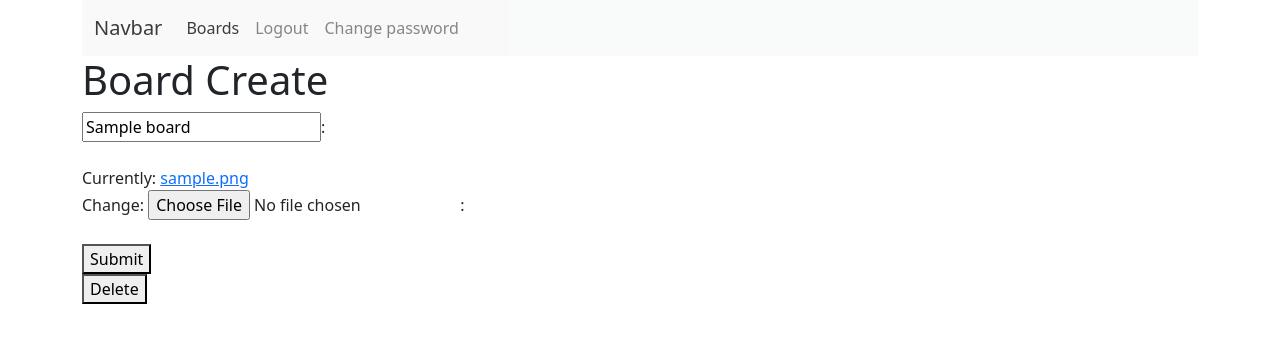
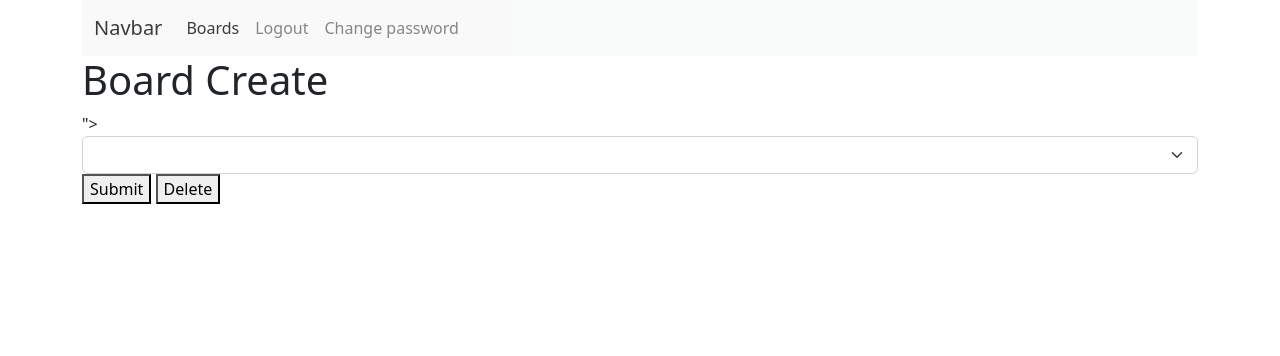
Before and after one commit to MaksatNiiazov/Trello, a Django app: page /board-user/1 in a window 1280 px wide. Shown: the top 356 px of the page. Run offline with Django 4.2, Linux system fonts and the light colour scheme; a user stored in the database is signed in; tables that the repository leaves empty hold one stand-in row (values such as "Sample post"); lists and menus that the app fills with data are empty.

Commit message:
'somefixes'

```diff
--- a/sourse/templates/base.html
+++ b/sourse/templates/base.html
@@ -25,10 +25,11 @@ background-position: center center; background-repeat: no-repeat;">
         </button>
         <div class="collapse navbar-collapse" id="navbarNav">
           <ul class="navbar-nav">
-            <li class="nav-item">
+
+              {% if user.is_authenticated %}
+              <li class="nav-item">
                 <a class="nav-link active" href="{% url 'board_list' %}">Boards</a>
             </li>
-              {% if user.is_authenticated %}
                 <li class="nav-item">
                   <a class="nav-link" href="{% url 'logout' %}">Logout</a>
                 </li>
--- a/sourse/templates/trello_app/board_detail.html
+++ b/sourse/templates/trello_app/board_detail.html
@@ -11,7 +11,7 @@
     <div class="dropdown">
 
 
-      <a class="btn btn-secondary dropdown-toggle" href="#" role="button" id="dropdownMenuLink" data-bs-toggle="dropdown" aria-expanded="false">
+      <a class="btn btn-secondary dropdown-toggle" href="" role="button" id="dropdownMenuLink" data-bs-toggle="dropdown" aria-expanded="false">
         Users
       </a>
 
@@ -20,7 +20,7 @@
                 <li><a class="dropdown-item" href="#">{{ user.username }}</a></li>
             {% endfor %}
 
-        <li><a class="dropdown-item" href="#">Add user to Board</a></li>
+        <li><a class="dropdown-item" href="{% url 'board_user' board.id %}">Add user to Board</a></li>
       </ul>
     </div>
 
--- a/sourse/templates/trello_app/board_user.html
+++ b/sourse/templates/trello_app/board_user.html
@@ -3,7 +3,7 @@
 {% block content %}
 <h1>Board Create</h1>
 
-<form action="{% url 'board_update' board_id %}" method="post" enctype="multipart/form-data">
+<form action="{% url 'board_user' board_id %}" method="post" enctype="multipart/form-data">
     {% csrf_token %}
 
     <div class="form-error">{{ form.non_field_errors }}</div>
@@ -12,10 +12,19 @@
         <div class="form-error">{{ f.errors }}</div>
     {% endfor %}
 
-        <input type="hidden", name="users" value="{{ users.pk }}">
+    <input type="hidden", name="title" value="{{form.title}}">
+    <input type="hidden", name="image" value="{{form.image.currently}}">
 
-    <p><label class="form-label" for="">{{form.title}}: </label>{{ f }}</p>
-    <p><label class="form-label" for="">{{form.image}}: </label>{{ f }}</p>
+
+
+<select class="form-select" aria-label="Default select example">
+    {% for user in users %}
+        <option selected>Open this select menu</option>
+          <option value="{{ user.id }}">{{ user.username }}</option>
+    {% endfor %}
+</select>
+
+</form>
 
 
 
--- a/sourse/trello_app/models.py
+++ b/sourse/trello_app/models.py
@@ -26,6 +26,7 @@ class Card(models.Model):
     list = models.ForeignKey(List, on_delete=models.CASCADE, related_name='cards')
     title = models.CharField(max_length=30, blank=False, null=False)
     description = models.TextField(max_length=500, blank=True, null=True)
+    end_date = models.DateField()
 
     def __str__(self):
         return self.title
--- a/sourse/trello_app/views.py
+++ b/sourse/trello_app/views.py
@@ -38,7 +38,7 @@ class BoardUserAddView(UpdateView):
 
     def get_context_data(self, **kwargs):
         context = super().get_context_data(**kwargs)
-        context['users'] = User.objects.get(username=self.request.user)
+        context['users'] = User.objects.exclude(username=self.request.user)
         context['board_id'] = self.kwargs['pk']
         return context
 
```
